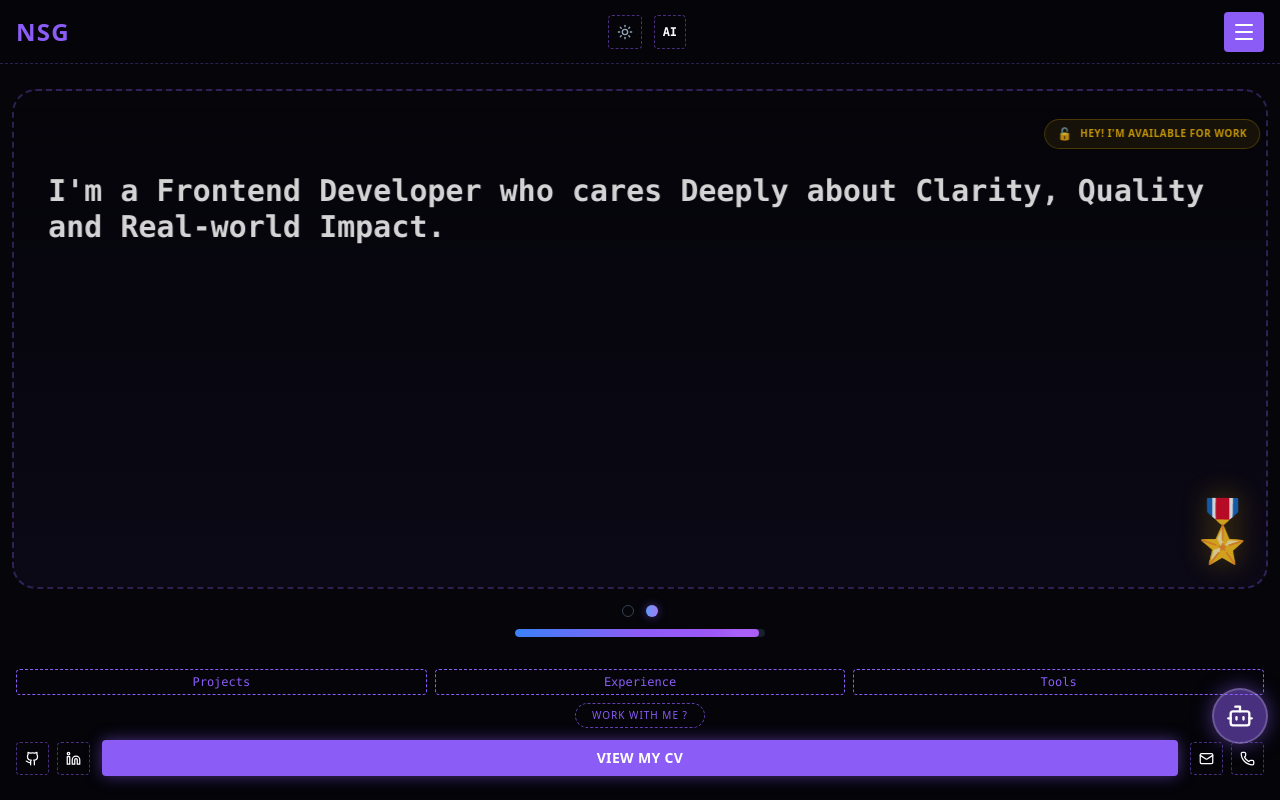
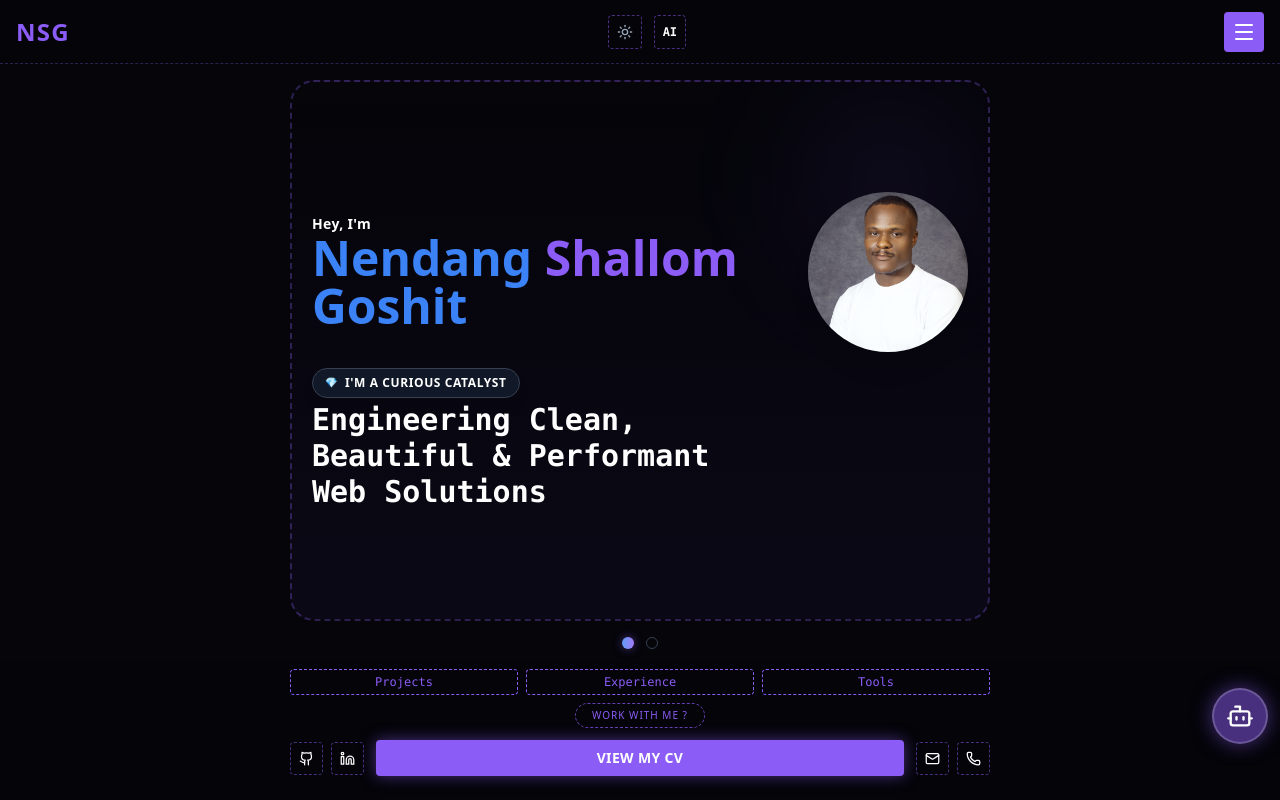
Before and after one commit to nenshallom/portfolio, a Next.js app: page / in a window 1280 px wide. Built offline with nearby package versions, Linux system fonts and the light colour scheme.

Commit message:
Fix: Responsiveness

```diff
--- a/app/experience/page.tsx
+++ b/app/experience/page.tsx
@@ -9,10 +9,10 @@ export default async function ExperiencePage() {
   const { experience } = await getProfileData();
 
   return (
-    <div className="px-3 pt-4 min-h-full flex flex-col">
+    <div className="px-3 pt-4 min-h-full flex justify-center">
 
        {/* 2. Main Dashed Container */}
-       <div className="flex-1 w-full border-2 border-dashed border-primary/30 rounded-3xl p-3 relative bg-gradient-to-b from-transparent to-primary/5 flex flex-col gap-8">
+       <div className="flex-1 max-w-[700px] border-2 border-dashed border-primary/30 rounded-3xl p-3 relative bg-gradient-to-b from-transparent to-primary/5 flex flex-col gap-8">
 
           {/* Title */}
           <h1 className="text-3xl font-black text-black dark:text-white text-center tracking-wide border-b border-primary/20 pb-4">
--- a/app/globals.css
+++ b/app/globals.css
@@ -18,7 +18,9 @@
   --card: 255 255 255;
   --card-foreground: 15 23 42;
 }
-
+@theme {
+  --breakpoint-bm: 20rem;
+}
 .dark {
   /* --- DARK MODE COLORS (Your current look) --- */
   --background: 5 5 10;       /* Deep Black/Purple */
--- a/app/message/page.tsx
+++ b/app/message/page.tsx
@@ -30,7 +30,7 @@ export default function MessagePage() {
   };
 
   return (
-    <div className="px-3 pt-4 min-h-full flex flex-col relative">
+    <div className="px-3 pt-4 min-h-full flex justify-center relative">
 
       {/* --- CONFIRMATION MODAL --- */}
       <AnimatePresence>
@@ -81,7 +81,7 @@ export default function MessagePage() {
 
 
       {/* Main Container */}
-      <div className="flex-1 w-full border-2 border-dashed border-cyan-500/30 rounded-3xl py-5 px-3 md:p-8 relative bg-gradient-to-b from-transparent to-primary/5 flex flex-col justify-center items-center">
+      <div className="flex-1 max-w-[700px] border-2 border-dashed border-cyan-500/30 rounded-3xl py-5 px-3 md:p-8 relative bg-gradient-to-b from-transparent to-primary/5 flex flex-col justify-center items-center">
 
         {/* Available Badge */}
         <div className="absolute top-6 right-6 flex items-center gap-2 bg-gray-900 dark:bg-yellow-500/10 border border-yellow-500/30 px-3 py-1.5 rounded-full">
--- a/app/page.tsx
+++ b/app/page.tsx
@@ -49,7 +49,7 @@ export default function Home() {
     if (isPaused) return;
 
     const timer = setInterval(() => {
-      paginate(1); // Auto move to next slide
+      paginate(0); // Auto move to next slide
     }, 5000); // 5 Seconds duration
 
     // Cleanup timer on unmount or when dependencies change
@@ -60,14 +60,14 @@ export default function Home() {
   return (
     // 1. Reduced top padding (pt-8 -> pt-4)
     // 2. Added 'no-scrollbar' class to hide the scrolling bar
-    <div className="px-3 pt-4 flex flex-col items-center h-full justify-center no-scrollbar">
+    <div className="px-3 pt-10 flex flex-col items-center h-full justify-center no-scrollbar">
 
       {/* 3. CONTAINER HEIGHT CHANGE:
          Changed min-h-[500px] to h-[400px] (fixed compact height for mobile)
          This ensures it doesn't push the footer off screen.
       */}
       <div
-        className="w-full h-[420px] md:h-[500px] border-2 border-dashed border-primary/30 rounded-3xl p-5 relative bg-gradient-to-b from-transparent to-primary/5 overflow-hidden flex flex-col"
+        className="max-w-[700px] min-h-full border-2 border-dashed border-primary/30 rounded-3xl p-5 relative bg-gradient-to-b from-transparent to-primary/5 overflow-hidden flex flex-col"
         onMouseEnter={() => setIsPaused(true)}
         onMouseLeave={() => setIsPaused(false)}
         onTouchStart={() => setIsPaused(true)}
--- a/app/projects/page.tsx
+++ b/app/projects/page.tsx
@@ -6,10 +6,10 @@ export default async function ProjectsPage() {
   const { projects } = await getProfileData();
 
   return (
-    <div className="px-3 pt-4 min-h-full flex flex-col">
+    <div className="px-3 pt-4 min-h-full flex justify-center">
 
        {/* 2. Main Dashed Container */}
-       <div className="flex-1 w-full border-2 border-dashed border-primary/30 rounded-3xl p-3 relative bg-gradient-to-b from-transparent to-primary/5 flex flex-col gap-8">
+       <div className="flex-1 max-w-[700px] border-2 border-dashed border-primary/30 rounded-3xl p-3 relative bg-gradient-to-b from-transparent to-primary/5 flex flex-col gap-8">
 
           {/* Title */}
           <h1 className="text-3xl font-black text-black dark:text-white text-center tracking-wide border-b border-primary/20 pb-4 font-mono">
--- a/app/tools/page.tsx
+++ b/app/tools/page.tsx
@@ -29,10 +29,10 @@ export default async function ToolsPage() {
   ];
 
   return (
-    <div className="px-3 pt-4 min-h-full flex flex-col">
+    <div className="px-3 pt-4 min-h-full flex justify-center">
 
        {/* Main Dashed Container */}
-       <div className="flex-1 w-full border-2 border-dashed border-primary/30 rounded-3xl p-3 md:p-8 relative bg-gradient-to-b from-transparent to-primary/5 flex flex-col gap-8">
+       <div className="flex-1 max-w-[700px] border-2 border-dashed border-primary/30 rounded-3xl p-3 md:p-8 relative bg-gradient-to-b from-transparent to-primary/5 flex flex-col gap-8">
 
           {/* Title */}
           <h1 className="text-3xl font-black text-black dark:text-white text-center tracking-wide border-b border-primary/20 pb-4 font-mono">
--- a/components/Footer.tsx
+++ b/components/Footer.tsx
@@ -7,8 +7,8 @@ export default function Footer() {
   return (
     // REMOVED "fixed bottom-0 left-0 right-0"
     // ADDED "w-full"
-    <footer className="w-full z-40 bg-background/95 backdrop-blur-md pb-6 pt-2 px-4">
-
+    <footer className="flex justify-center z-40 bg-background/95 backdrop-blur-md pb-6 pt-2 px-4">
+      <div className="w-[700px]">
       {/* 1. Navigation Tabs */}
       <div className="flex justify-between gap-2 mb-2 text-xs font-mono">
         <Link href="/projects" className="flex-1 text-center py-1 border border-dashed border-primary text-primary hover:bg-primary/10 transition rounded">
@@ -24,12 +24,10 @@ export default function Footer() {
 
       {/* 2. Badge */}
       <div className="flex justify-center mb-3">
-      <Link
-  href="/message"
-  className="border border-dashed border-primary/70 text-primary px-4 py-1 text-[10px] tracking-widest rounded-full uppercase hover:bg-primary hover:text-white transition-colors"
->
-  Work with Me ?
-</Link>
+      <Link href="/message"
+        className="border border-dashed border-primary/70 text-primary px-4 py-1 text-[10px] tracking-widest rounded-full uppercase hover:bg-primary hover:text-white transition-colors">
+        Work with Me ?
+      </Link>
       </div>
 
       {/* 3. Bottom Row */}
@@ -59,6 +57,7 @@ export default function Footer() {
           </a>
         </div>
       </div>
+      </div>
     </footer>
   );
 }
--- a/components/home/SlideOne.tsx
+++ b/components/home/SlideOne.tsx
@@ -1,5 +1,5 @@
 import { motion } from "framer-motion";
-import Image from "next/image"; // <--- 1. Import this
+import Image from "next/image";
 
 export default function SlideOne() {
   return (
@@ -7,28 +7,26 @@ export default function SlideOne() {
 
       <div className="w-full flex  flex-col relative z-10">
 
-        <div className="flex items-center justify-between w-full">
-            <div>
+      <div className="flex flex-col min-[375px]:flex-row items-center justify-between w-full gap-4">
+      {/* 1. flex-col: Default (mobile-first), stacks items vertically.
+          2. min-[300px]:flex-row: Applies flex-row ONLY when width is > 300px.
+          3. gap-4: Adds space between the text and the image.
+          4. p-4: Added padding so content doesn't touch the border edges.
+      */}
+
+      <div className="w-full">
         <p className="text-accent font-bold tracking-wide text-left self-start text-sm">
           Hey, I&apos;m
         </p>
 
-              <h1 className="text-3xl md:text-5xl font-black text-left leading-tight flex-1">
-                  <span className="text-blue-500 block">Nendang</span>
-                  <span className="text-primary block">Shallom</span>
-                  <span className="text-blue-500 block">Goshit</span>
+        <h1 className="text-2xl min-[300px]:text-3xl md:text-5xl font-black text-left leading-tight flex-1 break-word">
+          <span className="text-blue-500">Nendang</span>
+          <span className="text-primary"> Shallom</span>
+          <span className="text-blue-500"> Goshit</span>
         </h1>
       </div>
 
-
-            {/* --- PROFILE IMAGE SECTION --- */}
-            <div className="w-40 h-40 md:w-40 md:h-40 rounded-full border-[2px] border-gray-800 overflow-hidden shrink-0  bg-gray-900 relative z-20 shadow-xl">
-                {/* Next.js Image Component:
-                   - src: starts from 'public' folder (so /images/...)
-                   - width/height: required for aspect ratio (matches w-40 = 160px)
-                   - object-cover: ensures image fills the circle without stretching
-                   - priority: loads it instantly (no blur/pop-in)
-                */}
+      <div className="hidden min-[375px]:flex w-40 h-40 max-[375px]:w-24 max-[375px]:h-24 rounded-full border-gray-800 overflow-hidden shrink-0 bg-gray-900 relative z-20 shadow-xl aspect-square">
         <Image
           src="/images/profile.jpg"
           alt="Nendang Shallom Goshit"
@@ -38,18 +36,17 @@ export default function SlideOne() {
           priority
         />
       </div>
-            {/* ----------------------------- */}
     </div>
       </div>
 
-      <div className="self-start inline-flex items-center gap-2 bg-gray-900 border border-gray-700 rounded-full px-3 py-1.5 mb-1 shadow-lg relative z-10">
+      <div className="self-start inline-flex items-center gap-2 bg-gray-900 border border-gray-700 rounded-full px-3 py-1.5 mb-1 shadow-lg relative z-10 mt-4">
         <span className="text-blue-400 text-[10px]">💎</span>
         <span className="text-white text-[7px] md:text-xs font-bold tracking-wider uppercase">
           I&apos;m a Curious Catalyst
         </span>
       </div>
 
-      <h2 className="self-start text-2xl md:text-3xl font-bold text-black dark:text-white leading-snug font-mono relative z-10">
+      <h2 className="self-start text-xl md:text-3xl font-bold text-black dark:text-white leading-snug font-mono relative z-10">
         Engineering Clean, <br />
         Beautiful & Performant <br />
         Web Solutions
```
Lines whose indentation alone changed are shown as unchanged.
